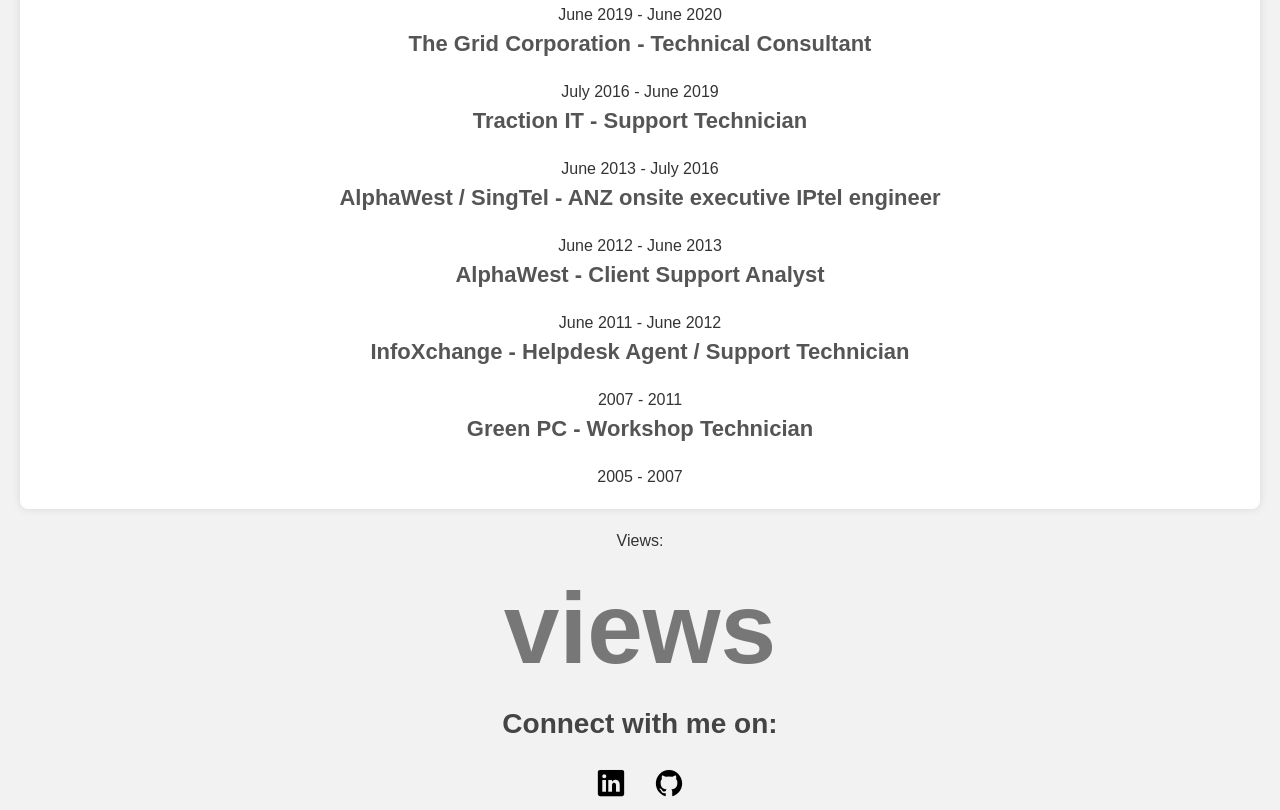
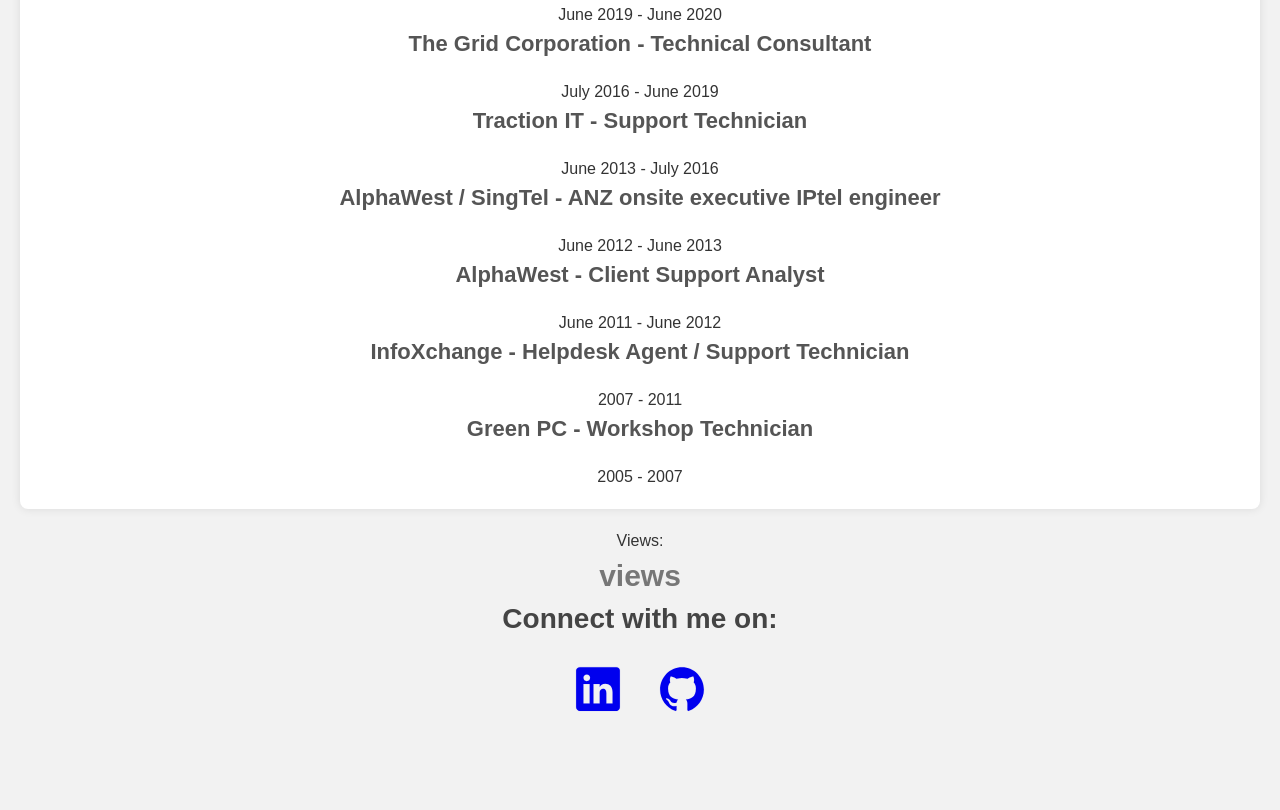
Before and after one commit to dipaklean/AWS-Cloud-Resume-Challenge, a plain HTML site: page website/index.html in a window 1280 px wide. Shown: the part 1270-2080 px from the top of the page. After the commit the page ends 2005 px from the top, so only its background shows below. Drawn offline with nearby package versions, Linux system fonts and the light colour scheme; no server answers.

Commit message:
Updated css styles sheet

```diff
--- a/website/styles.css
+++ b/website/styles.css
@@ -67,20 +67,20 @@
 }
 
 .social-icons {
-  color: black;
-  transition: color 0.2s;
+
   text-decoration: none;
   margin: 0 10px;
-  font-size: 30px;
+  font-size: 50px;
 }
 
 .social-icon:hover {
   color: #007bff;
+  transition: color 0.2s;
 }
 
 .visitor-counter {
   font-weight: bold;
-  font-size: 100px;;
+  font-size: 30px;;
   color: #777;
 }
 
```
